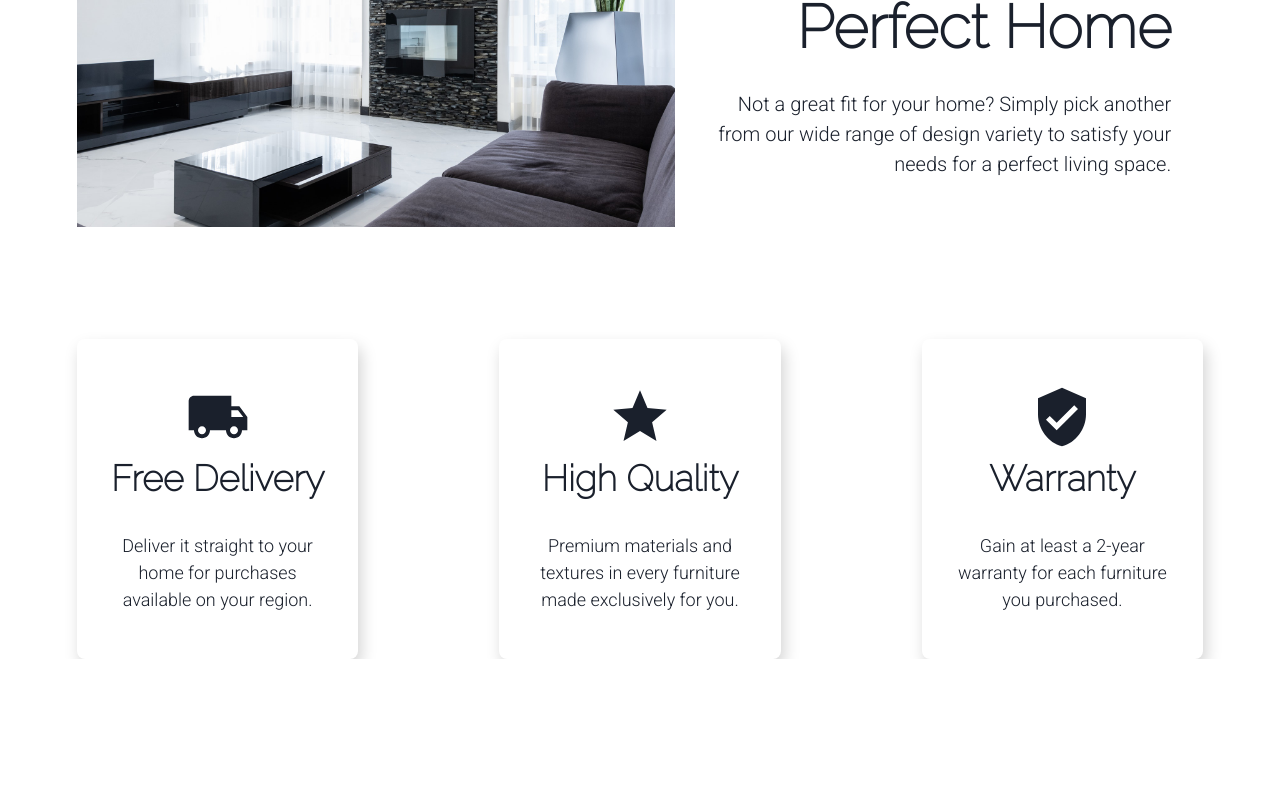
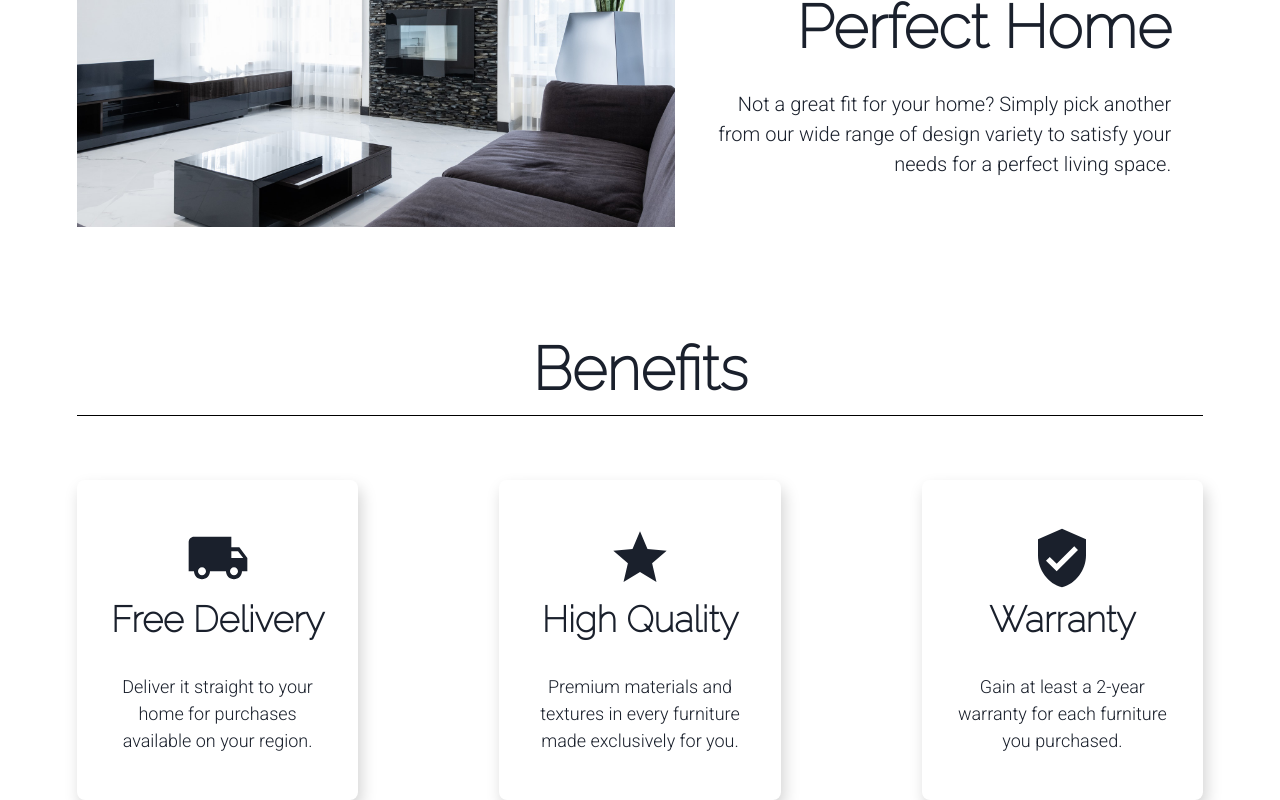
Before and after one commit to DerianMelvin/homepage-hydiv-chakra, a React (Create React App) app: page / in a window 1280 px wide. Shown: the part 2204-3004 px from the top of the page. Before the commit the page ends 2863 px from the top, so only its background shows below. Built offline with nearby package versions, Linux system fonts and the light colour scheme.

Commit message:
Import & add Heading from chakra-ui - Adjust component placement - Adjust some styling properties

```diff
--- a/src/components/2-Benefits/Benefits.jsx
+++ b/src/components/2-Benefits/Benefits.jsx
@@ -1,10 +1,14 @@
-import { Flex } from "@chakra-ui/react";
+import { Flex, Heading } from "@chakra-ui/react";
 import { MdLocalShipping, MdStar, MdVerifiedUser } from "react-icons/md";
 import ContentBenefits from "./ContentBenefits";
 
 const Benefits = () => {
   return (
-    <Flex px="6%" mt="7rem" align="center" justify="space-between">
+    <Flex px="6%" mt="7rem" direction="column" align="center">
+      <Heading as="h2" pb="1rem" mb="4rem" width="100%" size="3xl" textAlign="center" borderBottom="1px solid black">
+        Benefits
+      </Heading>
+      <Flex align="center" justify="space-between">
         <ContentBenefits
           heading="Free Delivery"
           text="Deliver it straight to your home for purchases available on your region."
@@ -21,6 +25,7 @@ const Benefits = () => {
           icon={MdVerifiedUser}
         />
       </Flex>
+    </Flex>
   );
 };
 
```
Lines whose indentation alone changed are shown as unchanged.
